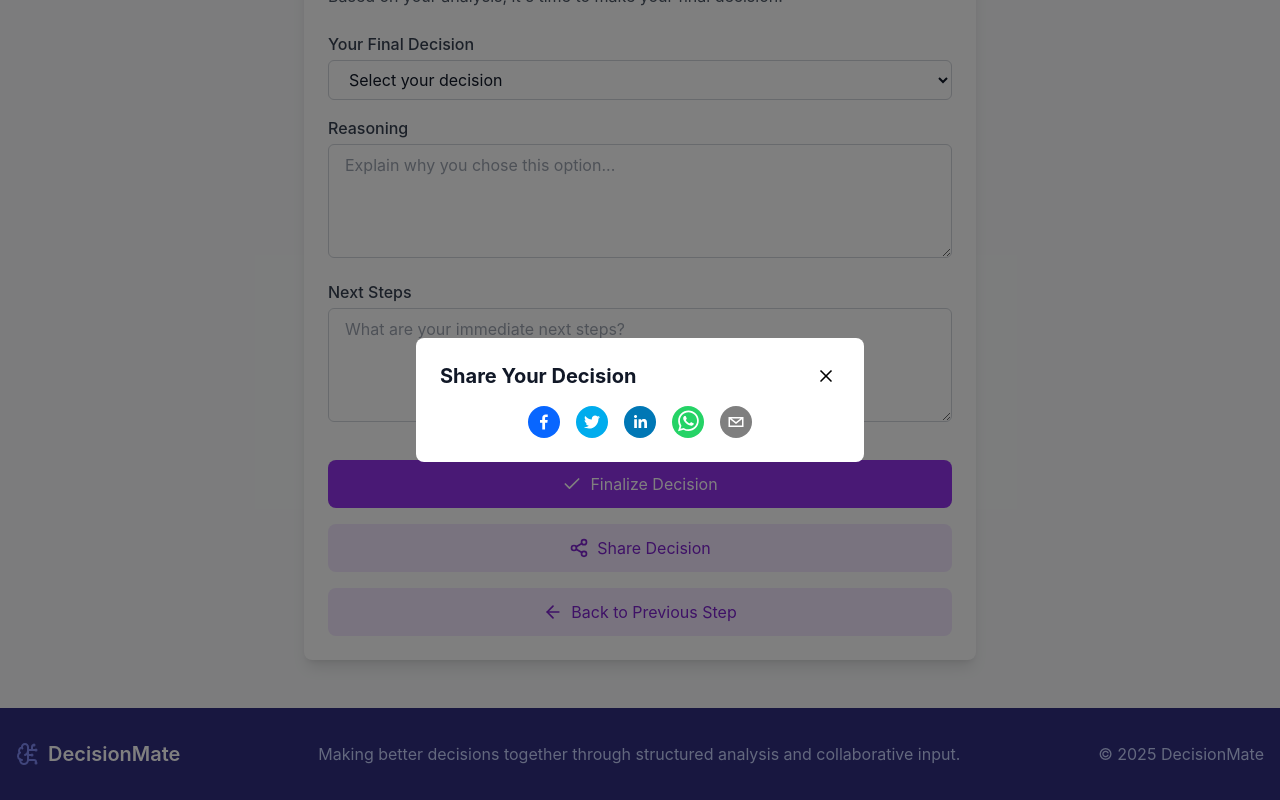
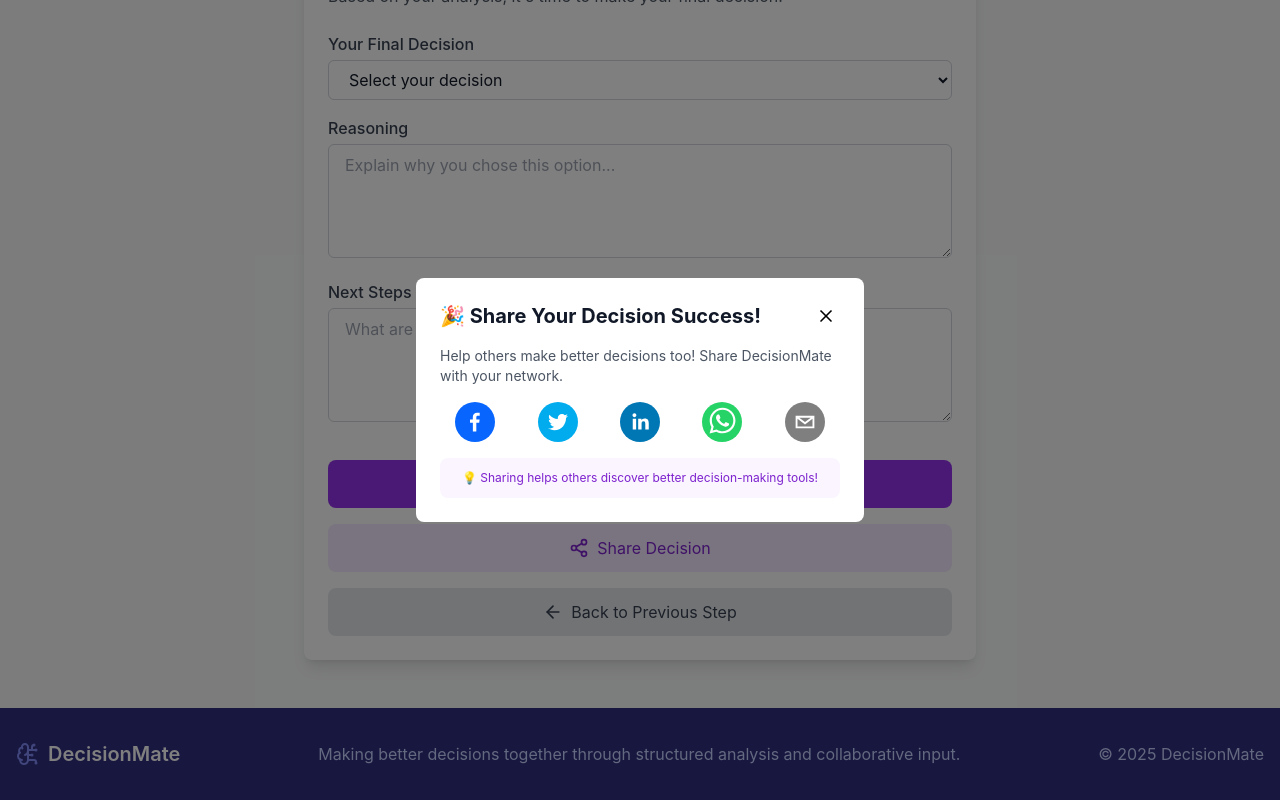
Before and after one commit to somganguly99/DecisionMate, a React (Vite) app: page /make-decision in a window 1280 px wide. Both pictures are taken after a click on the button "Share Decision". Shown: the part 612-1412 px from the top of the page. Built offline with nearby package versions, Linux system fonts and the light colour scheme; no server answers.

Commit message:
Update MakeDecision.tsx

```diff
--- a/src/components/decision-path/MakeDecision.tsx
+++ b/src/components/decision-path/MakeDecision.tsx
@@ -1,6 +1,7 @@
 import React, { useState } from 'react';
 import { useNavigate } from 'react-router-dom';
 import { ArrowLeft, Check, Share2, X } from 'lucide-react';
+import { useThemeStore } from '../../store/themeStore';
 import Confetti from 'react-confetti';
 import {
   FacebookShareButton,
@@ -17,7 +18,7 @@ import {
 
 export function MakeDecision() {
   const navigate = useNavigate();
-  const isDarkMode = document.documentElement.classList.contains('dark');
+  const isDarkMode = useThemeStore((state) => state.isDarkMode);
   const [showConfetti, setShowConfetti] = useState(false);
   const [showShareModal, setShowShareModal] = useState(false);
   const [showCelebrationModal, setShowCelebrationModal] = useState(false);
@@ -33,8 +34,37 @@ export function MakeDecision() {
     }
   };
 
-  const shareUrl = window.location.href;
-  const shareTitle = `I made my decision using DecisionMate: ${finalDecision}`;
+  const handleCloseCelebration = () => {
+    setShowCelebrationModal(false);
+    navigate('/');
+  };
+
+  const shareUrl = 'https://decisionmate.vercel.app/';
+  const shareTitle = '🎉 I just made a confident decision using DecisionMate! 🚀 Try it out and make better decisions with structured analysis';
+  const shareMessage = `🎯 I just made a confident decision using DecisionMate!
+
+✨ It helped me analyze my options systematically and choose with confidence.
+
+🚀 Try it out: ${shareUrl}
+
+#DecisionMaking #ProductivityTools #SmartChoices`;
+
+  const emailSubject = '🎉 I made a great decision with DecisionMate!';
+  const emailBody = `Hi there!
+
+I just used DecisionMate to make a really important decision, and I wanted to share this amazing tool with you!
+
+DecisionMate helped me:
+✅ Structure my thinking
+✅ Weigh all the options
+✅ Consider long-term impacts
+✅ Make a confident choice
+
+It's completely free and super easy to use. Check it out: ${shareUrl}
+
+Hope it helps you with your decisions too!
+
+Best regards`;
 
   return (
     <>
@@ -131,7 +161,7 @@ export function MakeDecision() {
             className={`w-full flex items-center justify-center px-6 py-3 rounded-lg ${
               isDarkMode
                 ? 'bg-gray-700 text-white hover:bg-gray-600'
-                : 'bg-purple-100 text-purple-700 hover:bg-purple-200'
+                : 'bg-gray-200 text-gray-700 hover:bg-gray-300'
             } transition-colors`}
           >
             <ArrowLeft className="w-5 h-5 mr-2" />
@@ -145,27 +175,30 @@ export function MakeDecision() {
         <div className="fixed inset-0 bg-black bg-opacity-50 flex items-center justify-center z-50">
           <div className={`p-8 rounded-lg ${isDarkMode ? 'bg-gray-800' : 'bg-white'} max-w-md w-full mx-4 text-center`}>
             <h3 className={`text-2xl font-bold mb-4 ${isDarkMode ? 'text-white' : 'text-gray-900'}`}>
-              🎉 Congratulations!
+              🎉 Congratulations on Making Your Decision!
             </h3>
             <p className={`mb-6 ${isDarkMode ? 'text-gray-300' : 'text-gray-600'}`}>
-              You've made a well-thought-out decision. Your careful analysis and consideration will lead to better outcomes!
+              You've taken a thoughtful approach to this decision. Your careful analysis and consideration will lead to better outcomes. Time to put your plan into action!
             </p>
             <div className="space-y-3">
               <button
-                onClick={() => setShowShareModal(true)}
+                onClick={() => {
+                  setShowCelebrationModal(false);
+                  setShowShareModal(true);
+                }}
                 className="w-full px-4 py-2 bg-purple-600 text-white rounded-lg hover:bg-purple-700"
               >
-                Share Your Decision
+                🚀 Share Your Success!
               </button>
               <button
-                onClick={() => setShowCelebrationModal(false)}
+                onClick={handleCloseCelebration}
                 className={`w-full px-4 py-2 rounded-lg ${
                   isDarkMode
                     ? 'bg-gray-700 text-white hover:bg-gray-600'
                     : 'bg-gray-200 text-gray-800 hover:bg-gray-300'
                 }`}
               >
-                Close
+                Return to Home
               </button>
             </div>
           </div>
@@ -178,7 +211,7 @@ export function MakeDecision() {
           <div className={`p-6 rounded-lg ${isDarkMode ? 'bg-gray-800' : 'bg-white'} max-w-md w-full mx-4`}>
             <div className="flex justify-between items-center mb-4">
               <h3 className={`text-xl font-bold ${isDarkMode ? 'text-white' : 'text-gray-900'}`}>
-                Share Your Decision
+                🎉 Share Your Decision Success!
               </h3>
               <button
                 onClick={() => setShowShareModal(false)}
@@ -187,22 +220,37 @@ export function MakeDecision() {
                 <X className="w-5 h-5" />
               </button>
             </div>
-            <div className="flex justify-center space-x-4">
-              <FacebookShareButton url={shareUrl} quote={shareTitle}>
-                <FacebookIcon size={32} round />
+
+            <p className={`text-sm mb-4 ${isDarkMode ? 'text-gray-300' : 'text-gray-600'}`}>
+              Help others make better decisions too! Share DecisionMate with your network.
+            </p>
+
+            <div className="grid grid-cols-5 gap-3 justify-items-center">
+              <FacebookShareButton url={shareUrl} quote={shareMessage}>
+                <FacebookIcon size={40} round className="hover:scale-110 transition-transform" />
               </FacebookShareButton>
+
               <TwitterShareButton url={shareUrl} title={shareTitle}>
-                <TwitterIcon size={32} round />
+                <TwitterIcon size={40} round className="hover:scale-110 transition-transform" />
               </TwitterShareButton>
-              <LinkedinShareButton url={shareUrl} title={shareTitle}>
-                <LinkedinIcon size={32} round />
+
+              <LinkedinShareButton url={shareUrl} title={shareTitle} summary={shareMessage}>
+                <LinkedinIcon size={40} round className="hover:scale-110 transition-transform" />
               </LinkedinShareButton>
-              <WhatsappShareButton url={shareUrl} title={shareTitle}>
-                <WhatsappIcon size={32} round />
+
+              <WhatsappShareButton url={shareUrl} title={shareMessage}>
+                <WhatsappIcon size={40} round className="hover:scale-110 transition-transform" />
               </WhatsappShareButton>
-              <EmailShareButton url={shareUrl} subject={shareTitle}>
-                <EmailIcon size={32} round />
+
+              <EmailShareButton url={shareUrl} subject={emailSubject} body={emailBody}>
+                <EmailIcon size={40} round className="hover:scale-110 transition-transform" />
               </EmailShareButton>
+            </div>
+
+            <div className="mt-4 p-3 bg-purple-50 dark:bg-purple-900/20 rounded-lg">
+              <p className={`text-xs text-center ${isDarkMode ? 'text-purple-300' : 'text-purple-700'}`}>
+                💡 Sharing helps others discover better decision-making tools!
+              </p>
             </div>
           </div>
         </div>
```
